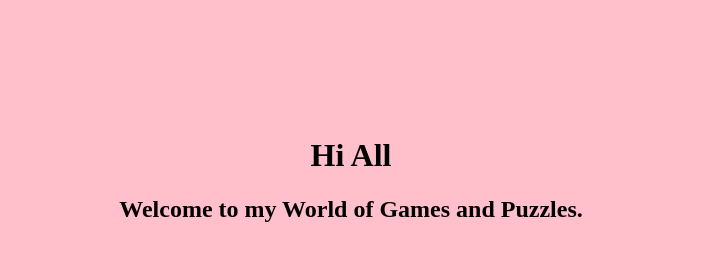
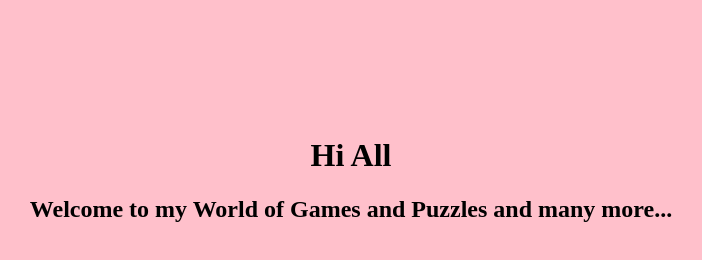
Before and after one commit to pichuka123/JenkinsAutomation, a plain HTML site: page index.html in a window 1280 px wide. Shown: the whole page, without its empty margins (289-991 px from the left). Drawn offline with Linux system fonts and the light colour scheme.

Commit message:
updated many more

```diff
--- a/index.html
+++ b/index.html
@@ -8,7 +8,7 @@
 
 	<h1> Hi All </hi>
 	<h2>
-	Welcome to my World of Games and Puzzles.
+	Welcome to my World of Games and Puzzles and many more...
 	</h2>
 
 	</center>
```
